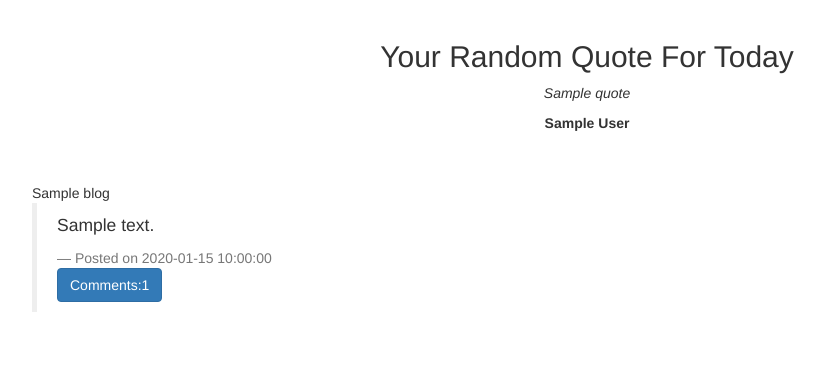
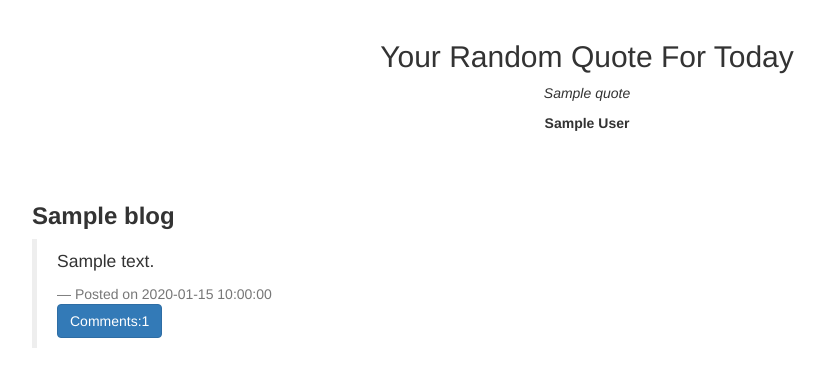
Before and after one commit to nyamzy/Bloggr, a Flask app: template app/templates/index.html in a window 1280 px wide. Shown: the part 52-439 px from the top of the page, without its empty margins (53-878 px from the left). Run offline with Flask 2, Linux system fonts and the light colour scheme; the template is opened without the code that fills it: most values are stand-ins (such as "Sample title", 1, 10 or a date in 2020); data that the repository does not hold is empty; some libraries are stand-ins or nearby versions.

Commit message:
edit index page template

```diff
--- a/app/templates/index.html
+++ b/app/templates/index.html
@@ -9,10 +9,10 @@
     <br>
     <br>
     {% for blog in blogs %}
-    <div class="col-md-8">
+    <div class="col-md-12">
         <div class="card">
             <div class="card-header">
-              {{blog.title}}
+              <h3><strong>{{blog.title}}</strong></h3>
             </div>
             <div class="card-body">
               <blockquote class="blockquote mb-0">
```
